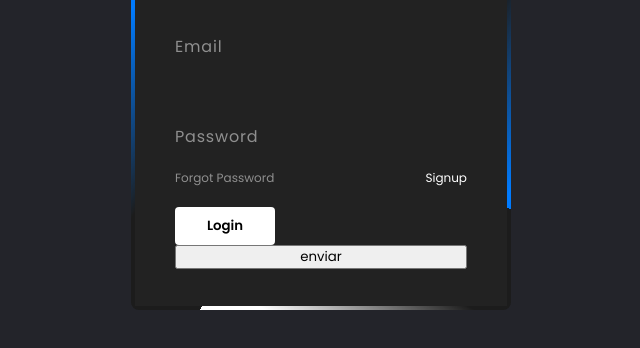
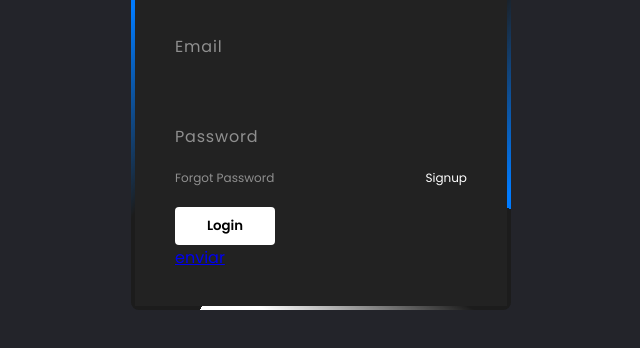
Before and after one commit to GERARD2619-17/sistemnewFHS, a plain HTML site: page index.html in a window 1280 px wide. Shown: the part 300-648 px from the top of the page, without its empty margins (319-959 px from the left). Drawn offline with Linux system fonts and the light colour scheme.

Commit message:
pruebaboton2

```diff
--- a/index.html
+++ b/index.html
@@ -77,7 +77,7 @@
                 <a href="#">Signup</a>
             </div>
             <input type="submit"  value="Login">
-            <button href="Dashboard/Dashboard.html">enviar</button>
+            <a href="/Dashboard/Dashboard.html">enviar</a>
         </form>
     </div>
     <!-- Template Javascript -->
```
